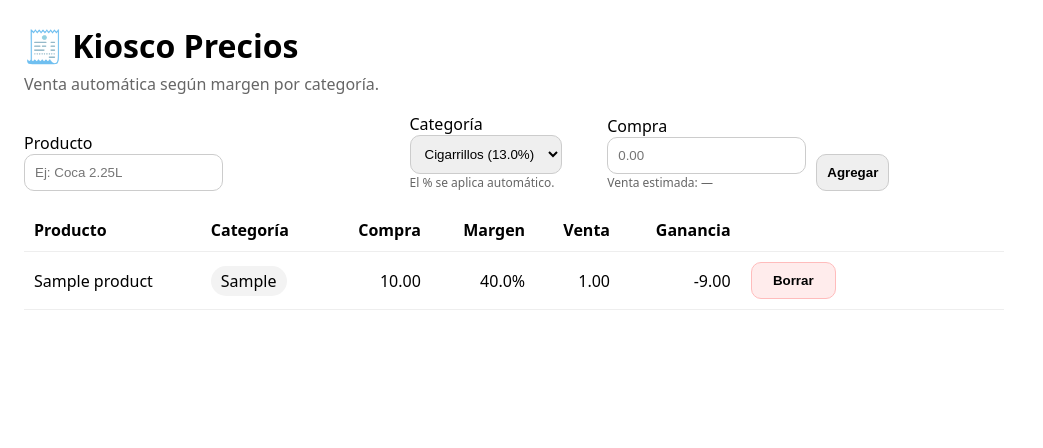
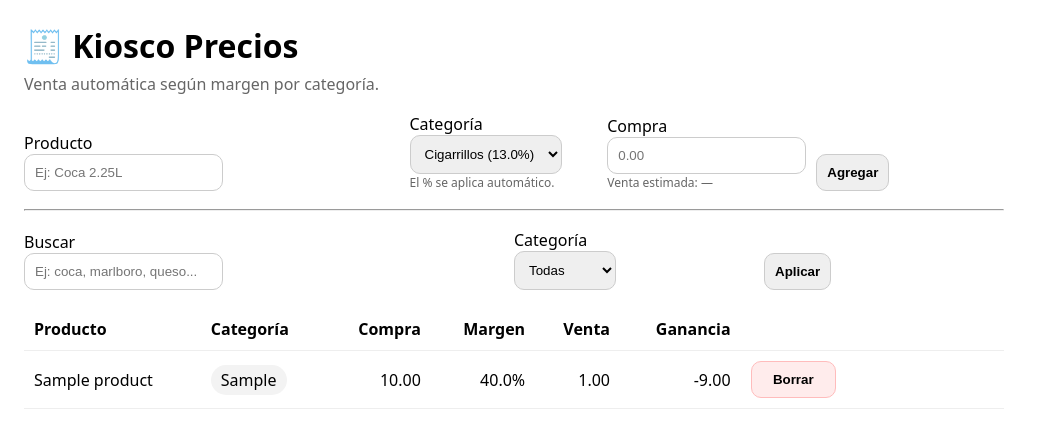
Before and after one commit to MartinCasciana/app-kiosco, a Flask app: page / in a window 1280 px wide. Shown: the top 448 px of the page, without its empty margins (0-1043 px from the left). Run offline with Flask 3, Linux system fonts and the light colour scheme; tables that the repository leaves empty hold one stand-in row (values such as "Sample post").

Commit message:
filters in frontend

```diff
--- a/templates/index.html
+++ b/templates/index.html
@@ -56,6 +56,31 @@
   </form>
 
   <!-- LISTADO -->
+  <hr style="margin:18px 0;">
+
+  <form method="get" action="/" style="display:grid; grid-template-columns: 2fr 1fr 1fr; gap:10px; align-items:end;">
+    <div>
+      <label>Buscar</label><br>
+      <input name="q" placeholder="Ej: coca, marlboro, queso..." value="{{ q or '' }}">
+    </div>
+
+    <div>
+      <label>Categoría</label><br>
+      <select name="cat">
+        <option value="">Todas</option>
+        {% for c in categories %}
+          <option value="{{ c }}" {% if cat == c %}selected{% endif %}>
+            {{ c }}
+          </option>
+        {% endfor %}
+      </select>
+    </div>
+
+    <div>
+      <button type="submit">Aplicar</button>
+    </div>
+  </form>
+
   <table>
     <thead>
       <tr>
```
